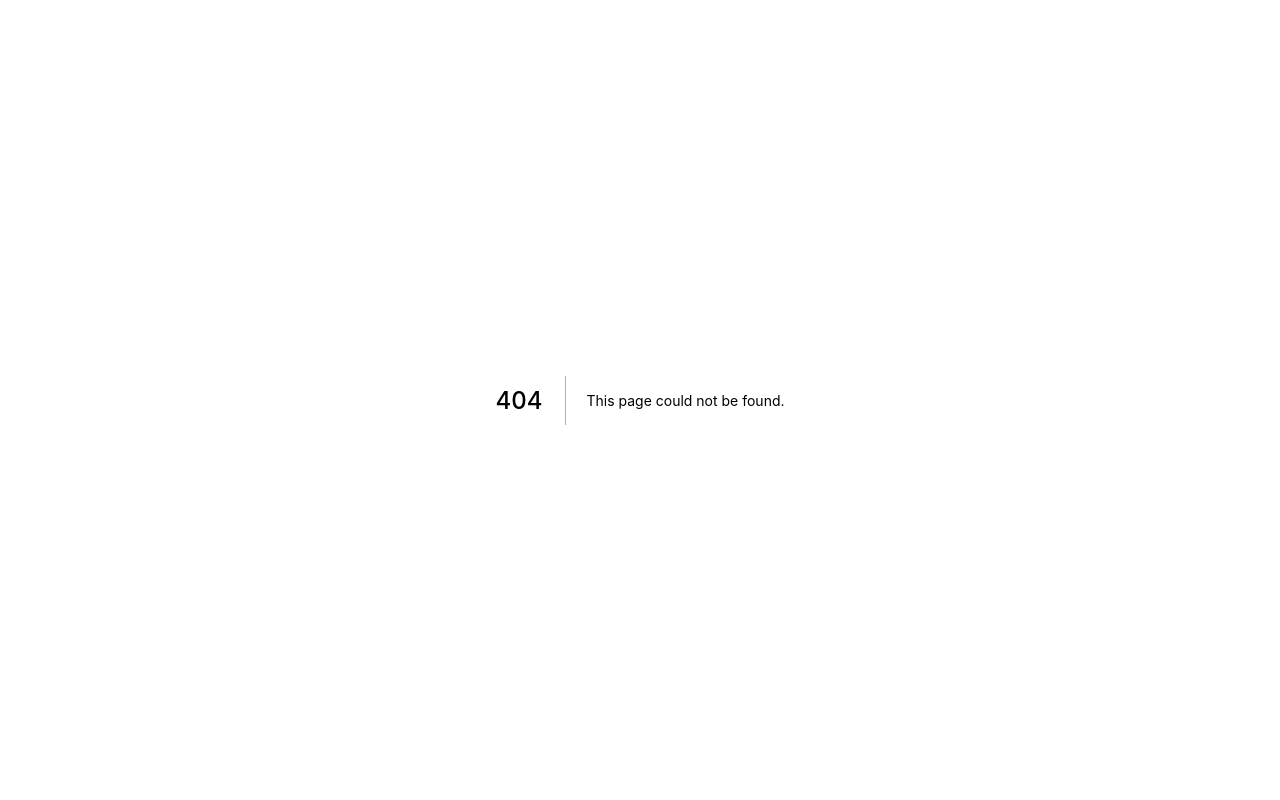
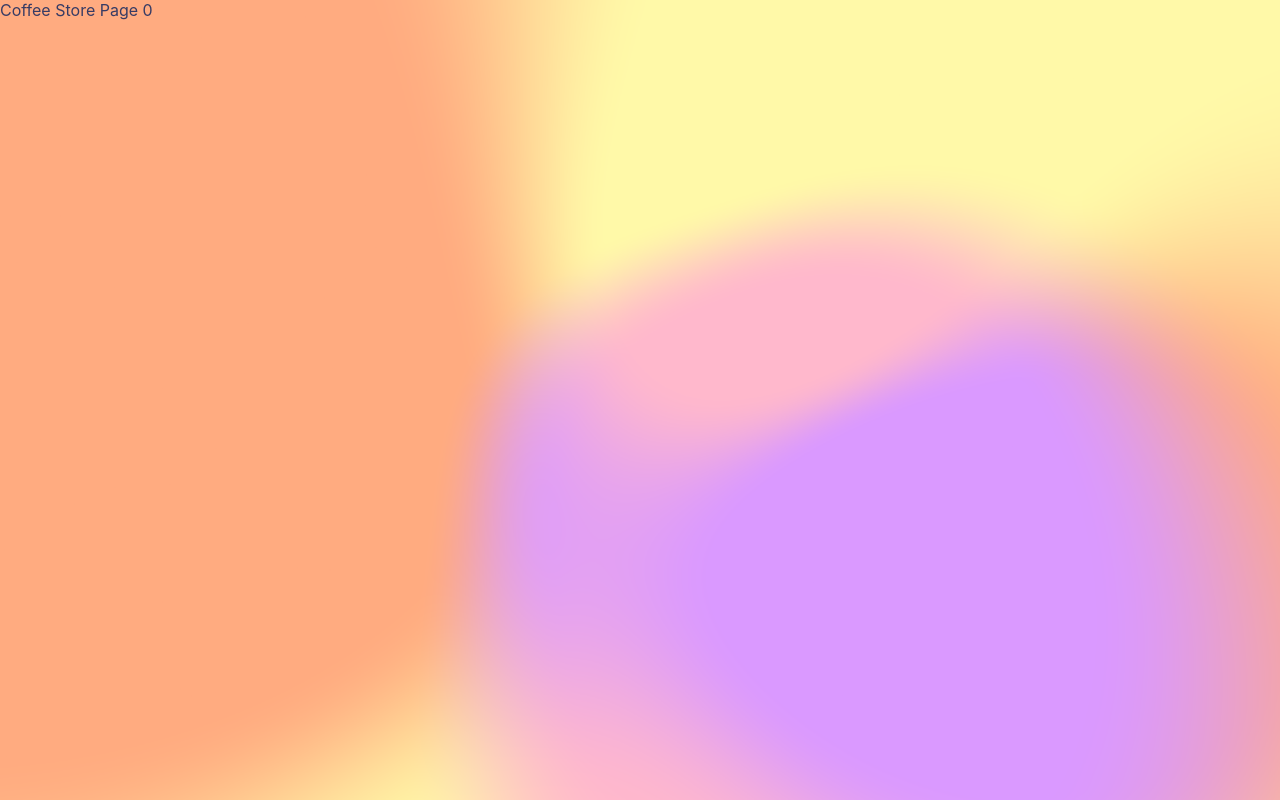
Before and after one commit to ed3899/discover-coffee-stores, a Next.js app: page /coffee-store/0 in a window 1280 px wide. Before the commit this address had no page. Built offline with nearby package versions, Linux system fonts and the light colour scheme.

Commit message:
added dyn routing

```diff
--- a/pages/coffee-store.tsx
+++ /dev/null
@@ -1,5 +0,0 @@
-const CoffeeStore = () => {
-  return <div>Coffee Store Page</div>;
-};
-
-export default CoffeeStore;
--- /dev/null
+++ b/pages/coffee-store/[id].tsx
@@ -0,0 +1,8 @@
+import {useRouter} from "next/router";
+
+const CoffeeStore = () => {
+  const router = useRouter();
+  return <div>Coffee Store Page {router.query.id}</div>;
+};
+
+export default CoffeeStore;
```
